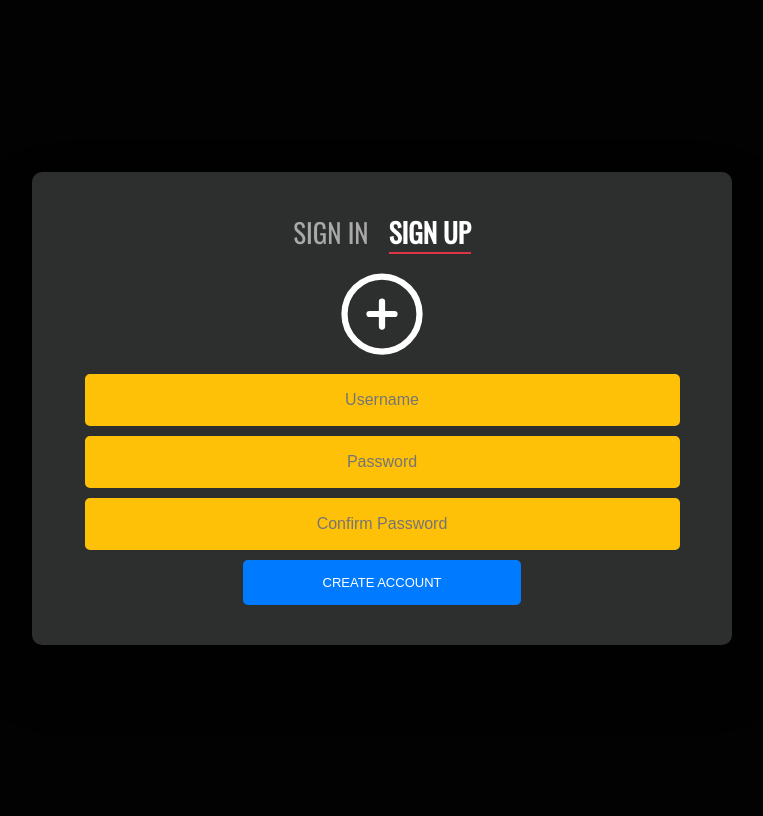
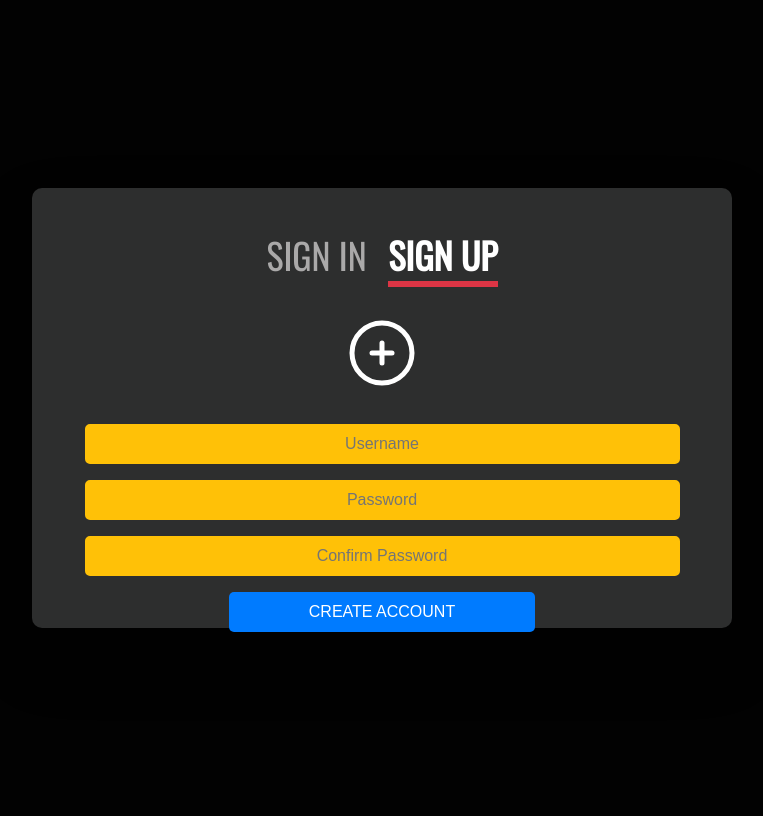
Before and after one commit to kumanik/onestop, a Django app: page /accounts/register/ in a window 1280 px wide. Shown: the whole page, without its empty margins (266-1029 px from the left). Run offline with Django 3.2, Linux system fonts and the light colour scheme; parts of the project's set-up code (start-up, migrations or seed data) failed here and were passed over; some libraries are stand-ins or nearby versions.

Commit message:
UI modifications on table's css and forms on related pages

```diff
--- a/accounts/static/accounts/main.css
+++ b/accounts/static/accounts/main.css
@@ -55,10 +55,11 @@ h2 {
     background: #fff;
     padding: 30px;
     width: 100%;
-    height: auto;
+    height: 55vh;
     max-width: 700px;
     position: relative;
     padding: 0px;
+    font-size: 3vh;
     -webkit-box-shadow: 0 30px 60px 0 rgba(0,0,0,0.3);
     box-shadow: 0 30px 60px 0 rgba(0,0,0,0.3);
     text-align: center;
@@ -70,22 +71,23 @@ h2.inactive {
 
 h2.active {
   color: #fff;
-  border-bottom: 2px solid #DC3545;
+  border-bottom: 6px solid #DC3545;
 }
 
 input[type=button], input[type=submit], input[type=reset]  {
     background-color: #007BFF;
     border: none;
     color: white;
-    padding: 15px 80px;
-    text-align: center;
+    height: 5vh;
+    padding: 0px 80px;
+    font-size: 2vh;
+    text-align: justify;
     text-decoration: none;
     display: inline-block;
     text-transform: uppercase;
-    font-size: 13px;
     -webkit-border-radius: 5px 5px 5px 5px;
     border-radius: 5px 5px 5px 5px;
-    margin: 5px 20px 40px 20px;
+    margin: 1vh;
 }
 
 input[type=button]:hover, input[type=submit]:hover, input[type=reset]:hover  {
@@ -95,20 +97,21 @@ input[type=button]:hover, input[type=submit]:hover, input[type=reset]:hover  {
 input[type=text], [type=password]{
   background-color: #FFC107;
   border: none;
+  margin: 1vh;
+  font-size:2vh;
   color: #0d0d0d;
+  height: 5vh;
   padding: 15px 32px;
   text-align: center;
   text-decoration: none;
   display: inline-block;
-  font-size: 16px;
-  margin: 5px;
   width: 85%;
   border: 2px solid #FFC107;
   -webkit-border-radius: 5px 5px 5px 5px;
   border-radius: 5px 5px 5px 5px;
 }
 
-input[type=text], [type=pasword]:focus {
+input[type=text], [type=password]:focus {
   background-color: #FFC107;
   border-bottom: 2px solid #FFC107;
 }
@@ -126,7 +129,7 @@ input[type=text], [type=password]:placeholder {
     left: 0;
     bottom: -10px;
     width: 0;
-    height: 2px;
+    height: 6px;
     background-color: #DC3545;
     content: "";
     transition: width 0.2s;
--- a/accounts/templates/registration/login.html
+++ b/accounts/templates/registration/login.html
@@ -18,9 +18,9 @@
             <h2 class="inactive underlineHover"> <a href="{% url 'register' %}"> Sign Up </a> </h2>
 
             <div>
-                <svg xmlns="http://www.w3.org/2000/svg" class="icon icon-tabler icon-tabler-login" width="100"
-                    height="100" viewBox="0 0 24 24" stroke-width="1.5" stroke="currentColor" fill="none"
-                    stroke-linecap="round" stroke-linejoin="round">
+                <svg xmlns="http://www.w3.org/2000/svg" class="icon icon-tabler icon-tabler-login" width="10vh"
+                    height="10vh" viewBox="0 0 24 24" stroke-width="1.5" stroke="currentColor" fill="none"
+                    stroke-linecap="round" stroke-linejoin="round" style="margin:2vh">
                     <path stroke="none" d="M0 0h24v24H0z" />
                     <path d="M14 8v-2a2 2 0 0 0 -2 -2h-7a2 2 0 0 0 -2 2v12a2 2 0 0 0 2 2h7a2 2 0 0 0 2 -2v-2" />
                     <path d="M20 12h-13l3 -3m0 6l-3 -3" />
--- a/accounts/templates/registration/register.html
+++ b/accounts/templates/registration/register.html
@@ -18,9 +18,9 @@
         <h2 class="active "> Sign Up </a> </h2>
 
         <div>
-          <svg xmlns="http://www.w3.org/2000/svg" class="icon icon-tabler icon-tabler-circle-plus" width="100"
-            height="100" viewBox="0 0 24 24" stroke-width="1.5" stroke="currentColor" fill="none" stroke-linecap="round"
-            stroke-linejoin="round">
+          <svg xmlns="http://www.w3.org/2000/svg" class="icon icon-tabler icon-tabler-circle-plus" width="10vh"
+            height="10vh" viewBox="0 0 24 24" stroke-width="1.5" stroke="currentColor" fill="none" stroke-linecap="round"
+            stroke-linejoin="round" style="margin:2vh">
             <path stroke="none" d="M0 0h24v24H0z" />
             <circle cx="12" cy="12" r="9" />
             <line x1="9" y1="12" x2="15" y2="12" />
--- a/base/static/base/css/responsive-table.css
+++ b/base/static/base/css/responsive-table.css
@@ -1,7 +1,7 @@
   .rwd-table {
     margin: auto;
     width: 100%;
-    min-width: 400px;
+    min-width: 300px;
     max-width: 100%;
     border-collapse: collapse;
     table-layout: auto;
--- a/runtime.txt
+++ b/runtime.txt
@@ -1 +1 @@
-python-3.8.2
+python-3.8
```
Also changed, not shown: base/templates/base/eventDetails.html (+12 -14 lines), base/templates/base/studentList.html (+5 -3 lines).
